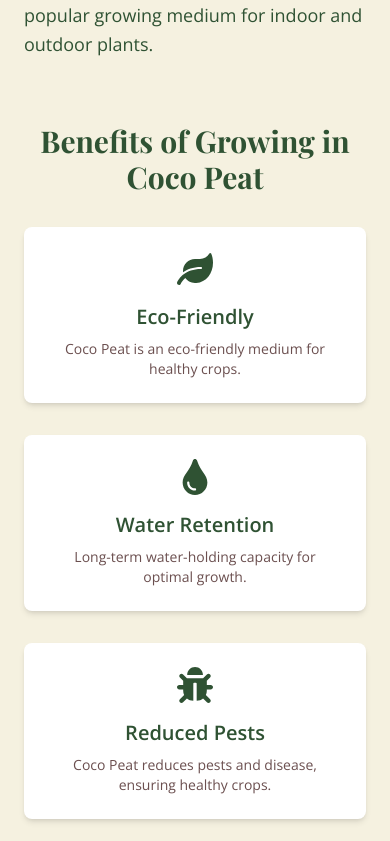
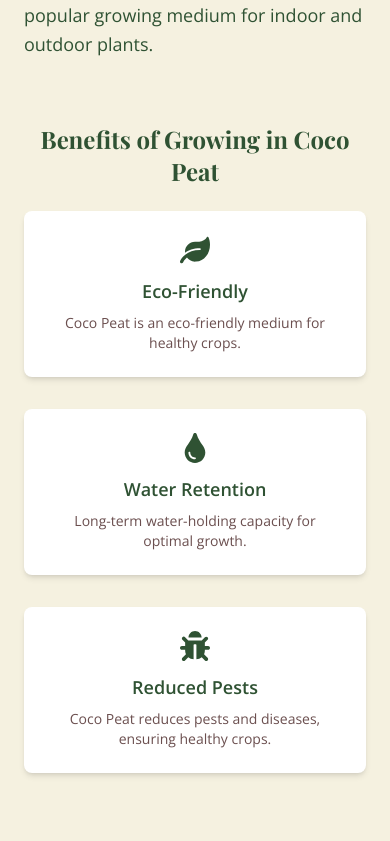
Before and after one commit to Abhi9125/cocopeat, a React (Create React App) app: page / in a window 390 px wide. Shown: the part 1603-2444 px from the top of the page. Built offline with nearby package versions, Linux system fonts and the light colour scheme.

Commit message:
CocoPeatBenefits update

```diff
--- a/src/Components/CocoPeatBenefits.js
+++ b/src/Components/CocoPeatBenefits.js
@@ -1,5 +1,5 @@
 import React from "react";
-import { FaLeaf, FaTint, FaBug } from "react-icons/fa"; // Correctly import react-icons
+import { FaLeaf, FaTint, FaBug } from "react-icons/fa";
 
 const CocoPeatBenefits = () => {
   const benefits = [
@@ -17,26 +17,28 @@ const CocoPeatBenefits = () => {
       icon: <FaBug className="text-[#2F5233]" />,
       title: "Reduced Pests",
       description:
-        "Coco Peat reduces pests and disease, ensuring healthy crops.",
+        "Coco Peat reduces pests and diseases, ensuring healthy crops.",
     },
   ];
 
   return (
     <div>
-      <h2 className="text-3xl font-bold font-serif text-center mb-8 text-[#2F5233]">
+      <h2 className="text-2xl md:text-3xl font-bold font-serif text-center mb-6 text-[#2F5233]">
         Benefits of Growing in Coco Peat
       </h2>
-      <div className="grid grid-cols-1 md:grid-cols-3 gap-8">
+      <div className="grid grid-cols-1 sm:grid-cols-2 md:grid-cols-3 gap-8">
         {benefits.map((benefit, index) => (
           <div
             key={index}
             className="flex flex-col items-center text-center p-6 bg-white rounded-lg shadow-md"
           >
-            <div className="text-4xl mb-4">{benefit.icon}</div>
-            <h3 className="text-xl font-semibold text-[#2F5233] mb-2">
+            <div className="text-3xl md:text-4xl mb-3">{benefit.icon}</div>
+            <h3 className="text-lg md:text-xl font-semibold text-[#2F5233] mb-2">
               {benefit.title}
             </h3>
-            <p className="text-sm text-[#6B4F4F]">{benefit.description}</p>
+            <p className="text-sm md:text-base text-[#6B4F4F]">
+              {benefit.description}
+            </p>
           </div>
         ))}
       </div>
```
